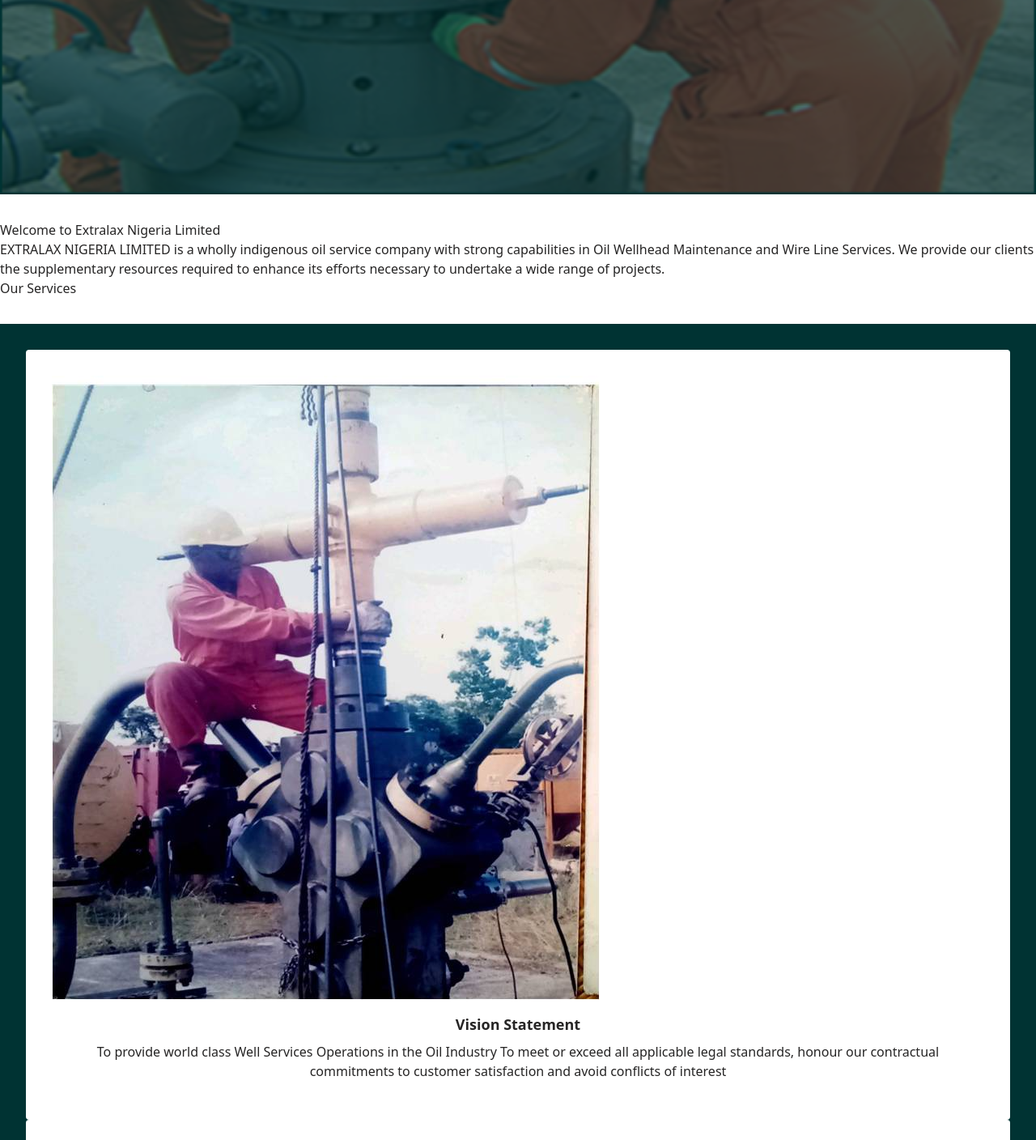
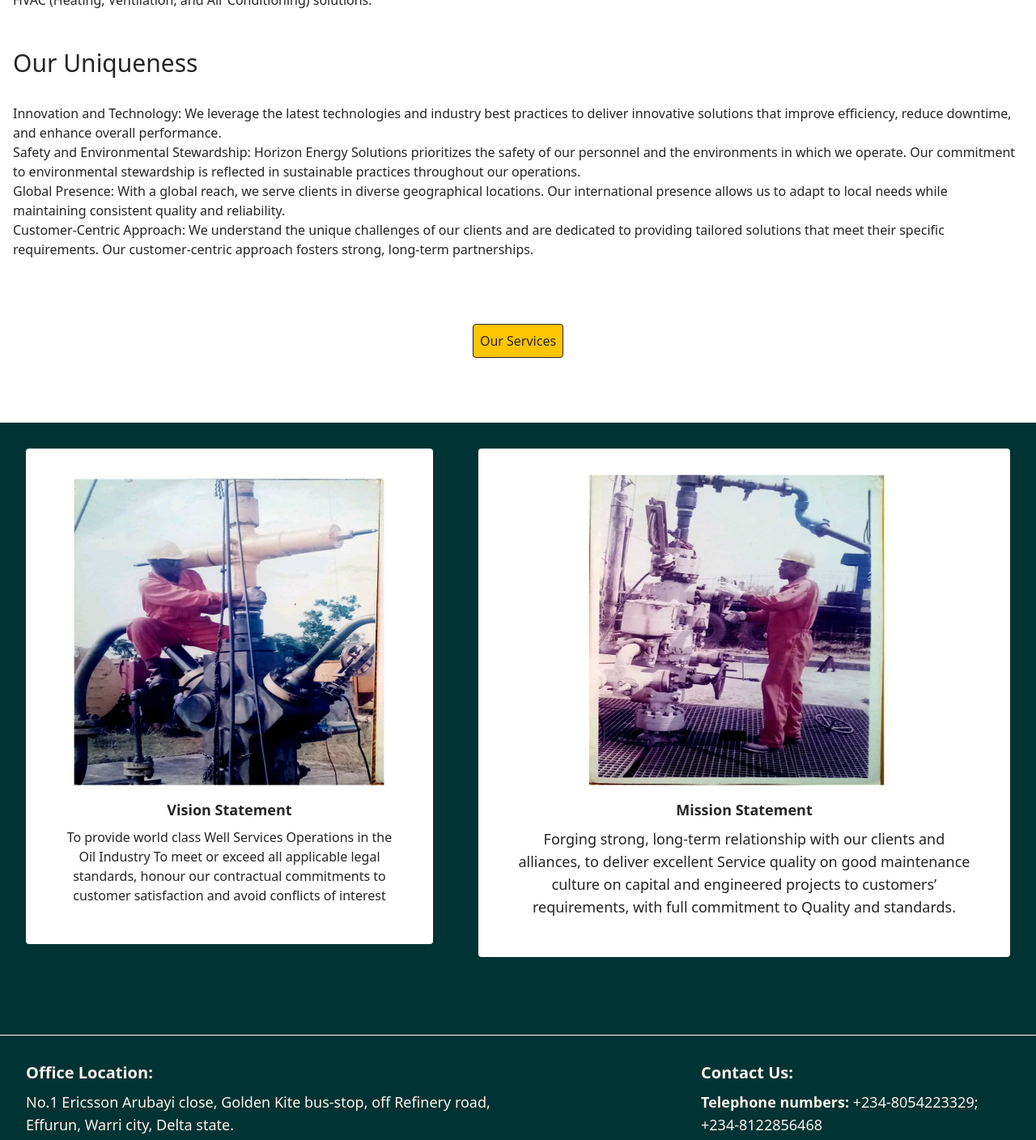
Before and after one commit to Adeboye22/Extralax, a React (Vite) app in the folder frontend/: page / in a window 1280 px wide. Shown: the part 480-1888 px from the top of the page at 81% size. Built offline with nearby package versions, Linux system fonts and the light colour scheme.

Commit message:
commit my code

```diff
--- a/frontend/src/App.jsx
+++ b/frontend/src/App.jsx
@@ -4,7 +4,6 @@
 import Home from './components/home/Homepage';
 import Services from './components/services/Services';
 import About from './components/portfolio/Portfolio';
-import Contact from './components/contact/ContactUs';
 
 const App = () => {
 
@@ -15,7 +14,6 @@
       <Route path='/' element={<Home/>} />
       <Route path='/services' element={<Services/>} />
       <Route path='/portfolio' element={<About/>} />
-      <Route path='/contact' element={<Contact/>} />
     </Routes>
     <Footer/>
     </>
--- a/frontend/src/components/contact/ContactUs.jsx
+++ /dev/null
@@ -1,9 +0,0 @@
-import React from 'react'
-
-const ContactUs = () => {
-    return(
-        <div></div>
-    )
-}
-
-export default ContactUs
--- a/frontend/src/components/footer/Footer.jsx
+++ b/frontend/src/components/footer/Footer.jsx
@@ -2,11 +2,13 @@
 
 const Footer = () => {
     return (
-        <div className='sm:flex sm:flex-col sm:gap-16 sm:p-12 bg-green text-footColor '>
+        <div>
+            <hr className='text-white ' />
+        <div className='sm:flex sm:flex-col sm:gap-16 sm:p-12 bg-green text-footColor p-8 flex flex-row gap-48'>
             {/* Location */}
             <div className='pb-4'>
                 <h1 className='text-xl font-bold pb-2'>Office Location:</h1>
-                <span className='text-lg'>No.1 Ericsson Arubayi close, Golden Kite bus-stop, off Refinery road, Effurun, Warri city, Delta state.</span>
+                <span className='text-lg justify-center'>No.1 Ericsson Arubayi close, Golden Kite bus-stop, off Refinery road, Effurun, Warri city, Delta state.</span>
             </div>
             <div>
                 <h1 className='text-xl font-bold pb-2'>Contact Us:</h1>
@@ -14,6 +16,7 @@
                 <span className='text-lg'><strong>Email:</strong> contact@extralax.com.ng</span>
             </div>
         </div>
+        </div>
     )
 }
 
--- a/frontend/src/components/header/NavBar.jsx
+++ b/frontend/src/components/header/NavBar.jsx
@@ -26,7 +26,6 @@
                     <li><NavLink to="/" style={activeNav}>Home</NavLink></li>
                     <li><NavLink to="services" style={activeNav}>Services</NavLink></li>
                     <li><NavLink to="portfolio" style={activeNav}>Portfolio</NavLink></li>
-                    <li><NavLink to="contact" style={activeNav}>Contact Us</NavLink></li>
                 </ul>
             </nav>
         </div>
--- a/frontend/src/components/home/Hero.jsx
+++ b/frontend/src/components/home/Hero.jsx
@@ -11,8 +11,8 @@
 
     return(
         <div className=''>
-            <div className='bg-green w-screen' data-aos="zoom-in" data-aos-duration="1500">
-                <img src={Img1} alt="" className='opacity-30 w-full'/>
+            <div className='bg-green w-full h-56' data-aos="zoom-in" data-aos-duration="1500">
+                <img src={Img1} alt="" className='opacity-30 w-full h-56 object-cover'/>
             </div>
         </div>
     )
--- a/frontend/src/components/home/Homepage.jsx
+++ b/frontend/src/components/home/Homepage.jsx
@@ -29,15 +29,36 @@
                     </div>
                 </section>
                 <section data-aos='fade-up' className='sm:px-8'>
-                    <div className='sm:pb-4 text-altBlack'>
-                        <h1 className='sm:pb-8 sm:font-bold md:text-3xl md:pb-8 md:font-bold'>Welcome to Extralax Nigeria Limited</h1>
-                        <span className='sm:text-xl md:text-lg'>EXTRALAX NIGERIA LIMITED is a wholly indigenous oil service company with strong capabilities in Oil Wellhead Maintenance and Wire Line Services. We provide our clients the supplementary resources required to enhance its efforts necessary to undertake a wide range of projects.</span>
+                    <div className='sm:pb-4 text-altBlack pb-12 px-4'>
+                        <h1 className='sm:pb-8 sm:font-bold md:text-3xl md:pb-8 md:font-bold text-3xl pb-8'>Welcome To Extralax Nigeria Limited</h1>
+                        <span className='sm:text-xl md:text-lg'>EXTRALAX NIGERIA LIMITED is a wholly indigenous oil service company, committed to delivering innovative and reliable solutions to meet the diverse needs of the energy sector. With a focus on excellence, safety, and sustainability, we offer a comprehensive suite of services, including well head servicing, wireline operations, and HVAC (Heating, Ventilation, and Air Conditioning) solutions.</span>
                     </div>
-                    <div className='text-altBlack'>
-                        <button onClick={services} className='sm:p-2 sm:bg-orange sm:border sm:rounded sm:text-sm'>Our Services</button>
+                    <div className='sm:pb-4 text-altBlack pb-8 px-4'>
+                        <h1 className='sm:pb-8 sm:font-bold md:text-3xl md:pb-8 md:font-bold text-3xl pb-8'>Our Uniqueness</h1>
+                        <ul>
+                            <li>
+                                Innovation and Technology:
+                                We leverage the latest technologies and industry best practices to deliver innovative solutions that improve efficiency, reduce downtime, and enhance overall performance.
+                            </li>
+                            <li>
+                                Safety and Environmental Stewardship:
+                                Horizon Energy Solutions prioritizes the safety of our personnel and the environments in which we operate. Our commitment to environmental stewardship is reflected in sustainable practices throughout our operations.
+                            </li>
+                            <li>
+                                Global Presence:
+                                With a global reach, we serve clients in diverse geographical locations. Our international presence allows us to adapt to local needs while maintaining consistent quality and reliability.
+                            </li>
+                            <li>
+                                Customer-Centric Approach:
+                                We understand the unique challenges of our clients and are dedicated to providing tailored solutions that meet their specific requirements. Our customer-centric approach fosters strong, long-term partnerships.
+                            </li>
+                        </ul>
+                    </div>
+                    <div className='text-altBlack py-12 px-4 flex flex-col'>
+                        <button onClick={services} className='sm:p-2 sm:bg-orange sm:border sm:rounded sm:text-sm border rounded p-2 bg-orange self-center'>Our Services</button>
                     </div>
                 </section>
-                <section className='sm:flex sm:flex-col md:flex md:flex-col gap-14 bg-green p-8'>
+                <section className='sm:flex sm:flex-col md:flex md:flex-col flex flex-row gap-14 bg-green p-8 pb-24'>
                     <div>
                         <Vision/>
                     </div>
--- a/frontend/src/components/home/Mission.jsx
+++ b/frontend/src/components/home/Mission.jsx
@@ -3,9 +3,9 @@
 
 const Mission = () =>{
     return(
-        <div className='bg-white p-8 rounded sm:flex sm:flex-col'>
+        <div className='bg-white p-8 rounded sm:flex sm:flex-col flex flex-col'>
             <div className='sm:h-36 sm:overflow-hidden md:h-36 md:overflow-hidden self-center'>
-                <img src={Img5} alt="" className='sm:h-36 sm:w-36' />
+                <img src={Img5} alt="" className='sm:h-36 sm:w-36 h-96 w-96' />
             </div>
             <div className='p-4 text-center text-altBlack'>
                 <h1 className='font-bold text-lg pb-2'>Mission Statement</h1>
--- a/frontend/src/components/home/Vision.jsx
+++ b/frontend/src/components/home/Vision.jsx
@@ -3,9 +3,9 @@
 
 const Vision = () => {
     return(
-        <div className='bg-white p-8 rounded sm:flex sm:flex-col'>
+        <div className='bg-white p-8 rounded sm:flex sm:flex-col flex flex-col'>
             <div className='sm:h-36 sm:w-36 sm:overflow-hidden md:h-32 md:overflow-hidden self-center'>
-                <img src={Img4} alt=""className='sm:h-36 sm:w-36' />
+                <img src={Img4} alt=""className='sm:h-36 sm:w-36 h-96 w-96' />
             </div>
             <div className='text-center p-4 text-altBlack'>
                 <h1 className='font-bold text-lg pb-2'>Vision Statement</h1>
--- a/frontend/src/components/portfolio/Portfolio.jsx
+++ b/frontend/src/components/portfolio/Portfolio.jsx
@@ -2,15 +2,23 @@
 
 const Portfolio = () => {
     return (
-        <div>
-            <h1>CV OF KEY PERSONNEL</h1>
-            <p>We have a rich portfolio of achievments with the following companies below:</p>
-            <section>
-                <h1><strong>Emval Nigeria Limited</strong> (2016 - Till Date)</h1>
+        <div className='sm:text-xl p-8 flex flex-col gap-12'>
+            <div>
+                <h1 className='sm:text-2xl font-bold pb-4'>
+                    CV OF KEY PERSONNEL
+                </h1>
+                <p>
+                    We have a rich portfolio of achievments with the following companies below:
+                </p>
+            </div>
+            <div>
+                <h1 className='sm:text-2xl pb-4'>
+                    <strong>Emval Nigeria Limited</strong> (2016 - Till Date)
+                </h1>
                 <p>
                     In charge of Slickline Operation, Well head Maintenance and Marine Offshore / Swamp operations. Ensuring jobs are done according to Oil field standards.
                 </p>
-            </section>
+            </div>
         </div>
     )
 }
--- a/frontend/src/components/services/Services.jsx
+++ b/frontend/src/components/services/Services.jsx
@@ -6,7 +6,7 @@
 
 const Services = () => {
     return (
-        <div className='sm:px-8 flex flex-col gap-12 bg-white text-lg text-altBlack'>
+        <div className='sm:px-8 flex flex-col gap-12 bg-white text-xl text-altBlack'>
             <section className='pt-8 text-justify'>
                 <span>
                     <strong>EXTRALAX NIGERIA LIMITED</strong> tends to provide “turn-key" solutions to clients’ needs supported by an array of current project management, engineering design and construction support/installation services.
```
